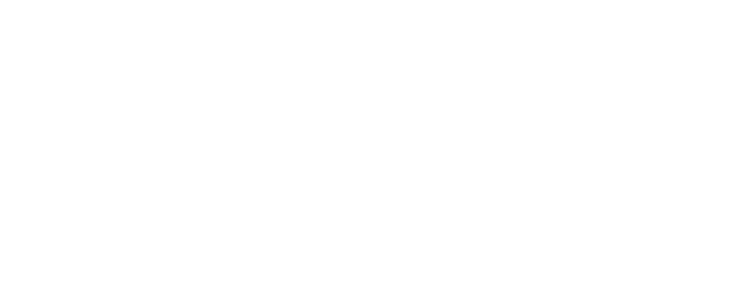
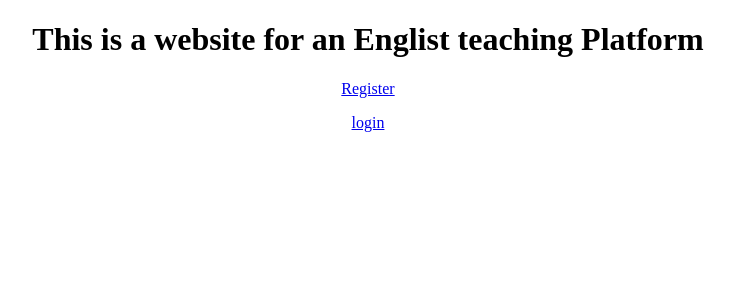
Before and after one commit to C4-MajdiNazzal/MERAKI_Academy_Project_4, a React (Create React App) app in the folder frontend/: page / in a window 1280 px wide. Before the commit this address had no page. Shown: the top 300 px of the page, without its empty margins (272-1006 px from the left). Built offline with nearby package versions, Linux system fonts and the light colour scheme.

Commit message:
Home page

```diff
--- a/frontend/src/App.js
+++ b/frontend/src/App.js
@@ -4,6 +4,7 @@
 // import Navigation from "./components/navigation";
 import Register from "./components/register";
 import Login from "./components/login";
+import Home from "./components/home"
 // import Dashboard from "./components/dashboard";
 // import NewArticle from "./components/newArticle";
 
@@ -16,6 +17,7 @@
       <Routes>
         <Route path="/register" element={<Register />} />
         <Route path="/login" element={<Login />} />
+        <Route path="/" element={<Home/>} />
         {/* <Route path="/dashboard" element={<Dashboard />} /> */}
         {/* <Route path="/newArticle" element={<NewArticle />} /> */}
       </Routes>
--- /dev/null
+++ b/frontend/src/components/home.js
@@ -0,0 +1,18 @@
+import { Link } from "react-router-dom";
+
+const Home = () => {
+  return (
+    <div>
+      <h1>This is a website for an Englist teaching Platform</h1>
+      <p>
+        <Link to="/register">Register</Link>{" "}
+      </p>
+      <p>
+        {" "}
+        <Link to="/login">login</Link>{" "}
+      </p>
+    </div>
+  );
+};
+
+export default Home;
--- a/frontend/src/components/login.js
+++ b/frontend/src/components/login.js
@@ -10,7 +10,6 @@
 const Login = () => {
   const { setIsLoggedIn, isLoggedIn, saveToken } = useContext(AuthContext);
   const history = useNavigate();
-
   const [email, setEmail] = useState("");
   const [message, setMessage] = useState("");
   const [password, setPassword] = useState("");
--- a/frontend/src/components/register.js
+++ b/frontend/src/components/register.js
@@ -8,10 +8,8 @@
 
 const Register = () => {
   const { isLoggedIn } = useContext(AuthContext);
-
   const [firstName, setFirstName] = useState("");
   const [lastName, setLastName] = useState("");
-
   const [email, setEmail] = useState("");
   const [password, setPassword] = useState("");
   const role = "61d1b62b43d7475f3dcd2a6d";
@@ -26,7 +24,6 @@
       const result = await axios.post("http://localhost:5000/users", {
         firstName,
         lastName,
-
         email,
         password,
         role,
--- a/frontend/src/index.js
+++ b/frontend/src/index.js
@@ -1,17 +1,17 @@
 //
 import React from "react";
 import ReactDOM from "react-dom";
-import { BrowserRouter as Router } from "react-router-dom";
+import { BrowserRouter } from "react-router-dom";
 import App from "./App";
 
 //context providers
 import AuthProvider from "./context/auth";
 
 ReactDOM.render(
-  <Router>
+  <BrowserRouter>
     <AuthProvider>
       <App />
     </AuthProvider>
-  </Router>,
+  </BrowserRouter>,
   document.getElementById("root")
 );
```
